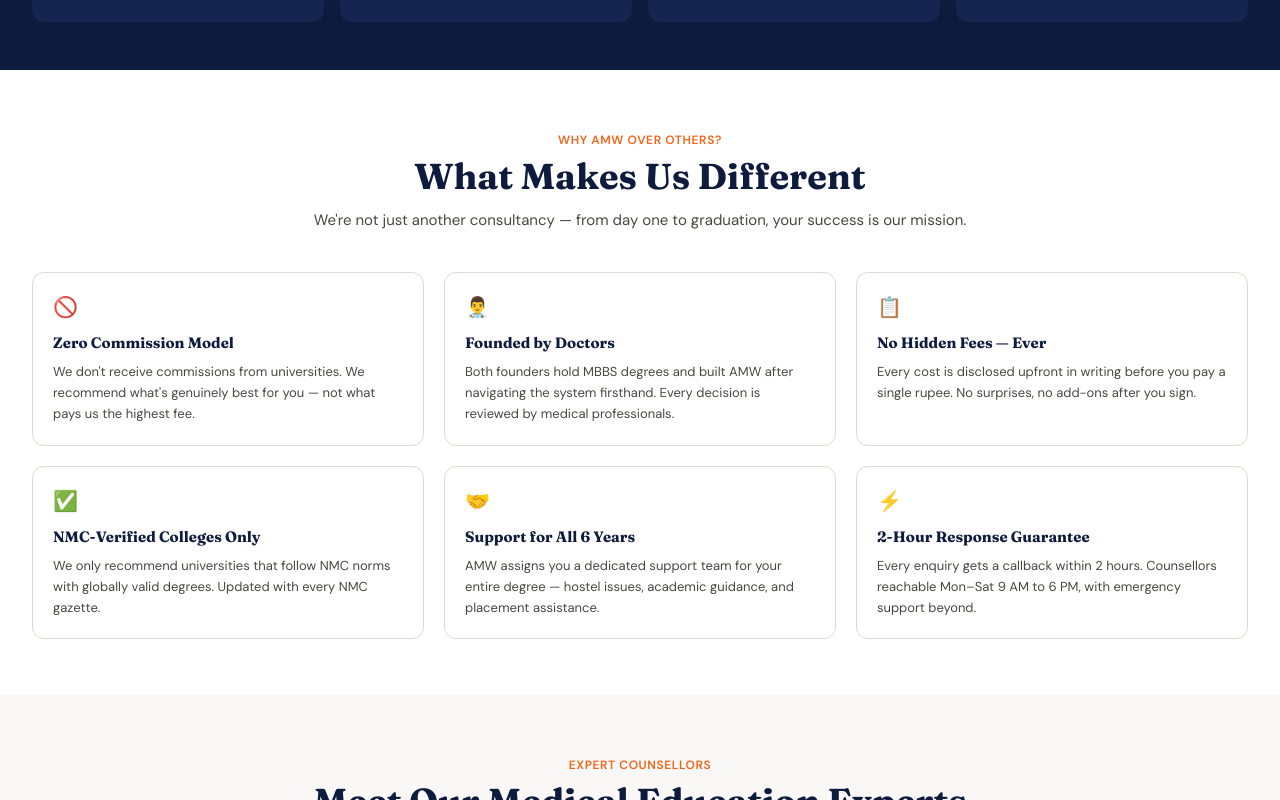
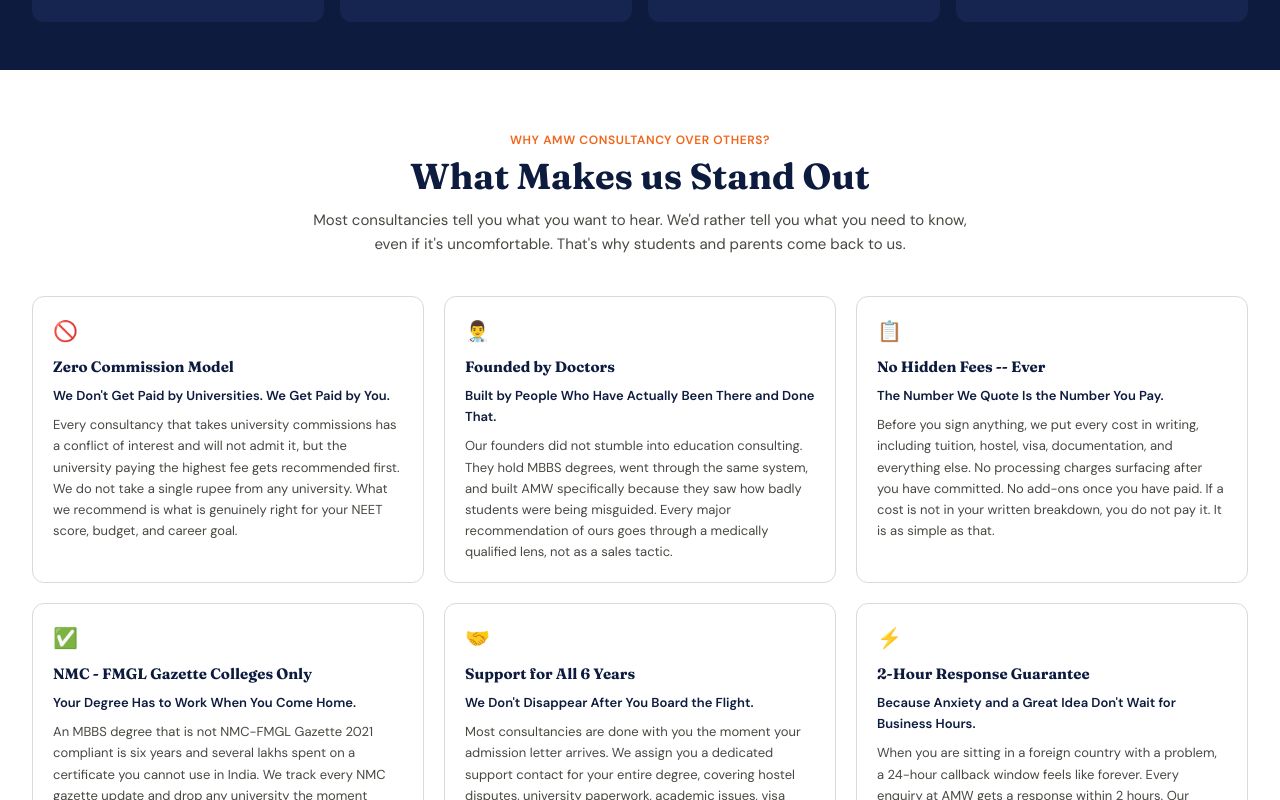
Before and after one commit to Abhimanayu/amwcareerpoint-frontend, a Next.js app: page / in a window 1280 px wide. Shown: the part 1020-1820 px from the top of the page. Built offline with nearby package versions, Linux system fonts and the light colour scheme; no server answers.

Commit message:
Update homepage why choose copy

```diff
--- a/src/components/home/ProcessSection.tsx
+++ b/src/components/home/ProcessSection.tsx
@@ -25,9 +25,9 @@ export function ProcessSection() {
       <div className="max-w-7xl mx-auto px-4 sm:px-6 lg:px-8">
         <div className="text-center mb-8 sm:mb-10">
           <span className="inline-block text-xs font-semibold text-[#F26419] uppercase tracking-wider mb-2">Simple Process</span>
-          <h2 className="font-heading text-2xl sm:text-3xl lg:text-4xl font-bold text-[#0D1B3E]">Your MBBS Journey in 3 Steps</h2>
+          <h2 className="font-heading text-2xl sm:text-3xl lg:text-4xl font-bold text-[#0D1B3E]">Start Your MBBS Abroad Journey in 3 Steps</h2>
           <p className="mt-3 text-[15px] text-[#4A4742] max-w-2xl mx-auto">
-            From counselling to graduation — we handle everything so you can focus on your studies.
+            From counselling to graduation. Here at AMW, we handle everything so you can focus on your studies.
           </p>
         </div>
 
--- a/src/components/home/WhyChooseSection.tsx
+++ b/src/components/home/WhyChooseSection.tsx
@@ -1,34 +1,40 @@
 export function WhyChooseSection() {
   const features = [
     {
-      title: 'Zero Commission Model',
-      desc: 'We don\'t receive commissions from universities. We recommend what\'s genuinely best for you — not what pays us the highest fee.',
-      icon: '🚫',
+      title: "Zero Commission Model",
+      subtitle: "We Don't Get Paid by Universities. We Get Paid by You.",
+      desc: "Every consultancy that takes university commissions has a conflict of interest and will not admit it, but the university paying the highest fee gets recommended first. We do not take a single rupee from any university. What we recommend is what is genuinely right for your NEET score, budget, and career goal.",
+      icon: "\u{1F6AB}",
     },
     {
-      title: 'Founded by Doctors',
-      desc: 'Both founders hold MBBS degrees and built AMW after navigating the system firsthand. Every decision is reviewed by medical professionals.',
-      icon: '👨‍⚕️',
+      title: "Founded by Doctors",
+      subtitle: "Built by People Who Have Actually Been There and Done That.",
+      desc: "Our founders did not stumble into education consulting. They hold MBBS degrees, went through the same system, and built AMW specifically because they saw how badly students were being misguided. Every major recommendation of ours goes through a medically qualified lens, not as a sales tactic.",
+      icon: "\u{1F468}\u200D\u2695\uFE0F",
     },
     {
-      title: 'No Hidden Fees — Ever',
-      desc: 'Every cost is disclosed upfront in writing before you pay a single rupee. No surprises, no add-ons after you sign.',
-      icon: '📋',
+      title: "No Hidden Fees -- Ever",
+      subtitle: "The Number We Quote Is the Number You Pay.",
+      desc: "Before you sign anything, we put every cost in writing, including tuition, hostel, visa, documentation, and everything else. No processing charges surfacing after you have committed. No add-ons once you have paid. If a cost is not in your written breakdown, you do not pay it. It is as simple as that.",
+      icon: "\u{1F4CB}",
     },
     {
-      title: 'NMC-Verified Colleges Only',
-      desc: 'We only recommend universities that follow NMC norms with globally valid degrees. Updated with every NMC gazette.',
-      icon: '✅',
+      title: "NMC - FMGL Gazette Colleges Only",
+      subtitle: "Your Degree Has to Work When You Come Home.",
+      desc: "An MBBS degree that is not NMC-FMGL Gazette 2021 compliant is six years and several lakhs spent on a certificate you cannot use in India. We track every NMC gazette update and drop any university the moment compliance becomes uncertain. We would rather lose a placement than send you to the wrong university.",
+      icon: "\u2705",
     },
     {
-      title: 'Support for All 6 Years',
-      desc: 'AMW assigns you a dedicated support team for your entire degree — hostel issues, academic guidance, and placement assistance.',
-      icon: '🤝',
+      title: "Support for All 6 Years",
+      subtitle: "We Don't Disappear After You Board the Flight.",
+      desc: "Most consultancies are done with you the moment your admission letter arrives. We assign you a dedicated support contact for your entire degree, covering hostel disputes, university paperwork, academic issues, visa renewals, and pre-final-year licensing guidance. Six years is a long time. We are here for all of it.",
+      icon: "\u{1F91D}",
     },
     {
-      title: '2-Hour Response Guarantee',
-      desc: 'Every enquiry gets a callback within 2 hours. Counsellors reachable Mon–Sat 9 AM to 6 PM, with emergency support beyond.',
-      icon: '⚡',
+      title: "2-Hour Response Guarantee",
+      subtitle: "Because Anxiety and a Great Idea Don't Wait for Business Hours.",
+      desc: "When you are sitting in a foreign country with a problem, a 24-hour callback window feels like forever. Every enquiry at AMW gets a response within 2 hours. Our counsellors are reachable Monday to Saturday, 9 AM to 6 PM, and for genuine emergencies, we do not hide behind office hours.",
+      icon: "\u26A1",
     },
   ];
 
@@ -36,10 +42,10 @@ export function WhyChooseSection() {
     <section className="bg-white py-10 sm:py-14">
       <div className="max-w-7xl mx-auto px-4 sm:px-6 lg:px-8">
         <div className="text-center mb-8 sm:mb-10">
-          <span className="inline-block text-xs font-semibold text-[#F26419] uppercase tracking-wider mb-2">Why AMW Over Others?</span>
-          <h2 className="font-heading text-2xl sm:text-3xl lg:text-4xl font-bold text-[#0D1B3E]">What Makes Us Different</h2>
+          <span className="inline-block text-xs font-semibold text-[#F26419] uppercase tracking-wider mb-2">Why AMW Consultancy over others?</span>
+          <h2 className="font-heading text-2xl sm:text-3xl lg:text-4xl font-bold text-[#0D1B3E]">What Makes us Stand Out</h2>
           <p className="mt-3 text-[15px] text-[#4A4742] max-w-2xl mx-auto">
-            We&apos;re not just another consultancy — from day one to graduation, your success is our mission.
+            Most consultancies tell you what you want to hear. We&apos;d rather tell you what you need to know, even if it&apos;s uncomfortable. That&apos;s why students and parents come back to us.
           </p>
         </div>
 
@@ -48,6 +54,7 @@ export function WhyChooseSection() {
             <div key={i} className="rounded-xl border border-[#DDD9D2] bg-white p-4 sm:p-5 hover:shadow-md transition-shadow">
               <span className="text-xl mb-2.5 block">{f.icon}</span>
               <h3 className="font-heading text-[15px] font-bold text-[#0D1B3E] mb-1.5">{f.title}</h3>
+              <p className="text-[13px] font-semibold leading-relaxed text-[#0D1B3E] mb-2">{f.subtitle}</p>
               <p className="text-[13px] leading-relaxed text-[#4A4742]">{f.desc}</p>
             </div>
           ))}
```
